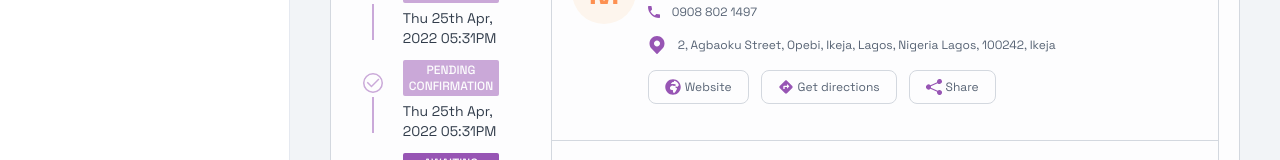
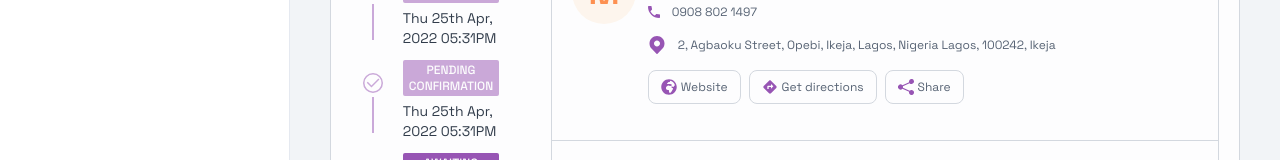
Before and after one commit to ntamiegbe/legitcar-next, a Next.js app: page /maintainance in a window 1280 px wide. Both pictures are taken after a click on the icon 1191 px from the left and 271 px from the top of the page. Shown: the part 512-672 px from the top of the page. Built offline with nearby package versions, Linux system fonts and the light colour scheme.

Commit message:
Commit: changes

```diff
--- a/src/components/VehicleDetails.js
+++ b/src/components/VehicleDetails.js
@@ -123,16 +123,16 @@ const VehicleDetails = ({ carMake, VIN, startDate, completeDate, plan, status, r
                                             </svg>
                                             <p className='text-secondaryText px-3 text-xs font-normal'>{repairAddress}</p>
                                         </div>
-                                        <div className="flex items-center space-x-3 mb-4">
-                                            <div className="border border-stroke py-2 px-4 rounded-lg cursor-pointer flex items-center justify-between">
+                                        <div className="flex items-center space-x-2 mb-4">
+                                            <div className="border border-stroke py-2 px-3 rounded-lg cursor-pointer flex items-center justify-between">
                                                 <FaGlobeAfrica className='text-brand mr-1' />
                                                 <span className='hidden lg:inline text-secondaryText text-xs font-normal'> Website</span>
                                             </div>
-                                            <div className="border border-stroke py-2 px-4 rounded-lg cursor-pointer flex items-center justify-between">
+                                            <div className="border border-stroke py-2 px-3 rounded-lg cursor-pointer flex items-center justify-between">
                                                 <MdDirections className='text-brand mr-1' />
                                                 <span className='hidden lg:inline text-secondaryText text-xs font-normal'> Get directions</span>
                                             </div>
-                                            <div className="border border-stroke py-2 px-4 rounded-lg cursor-pointer flex items-center justify-between">
+                                            <div className="border border-stroke py-2 px-3 rounded-lg cursor-pointer flex items-center justify-between">
                                                 <BsShareFill className='text-brand mr-1' />
                                                 <span className='hidden lg:inline text-secondaryText text-xs font-normal'> Share</span>
                                             </div>
```
